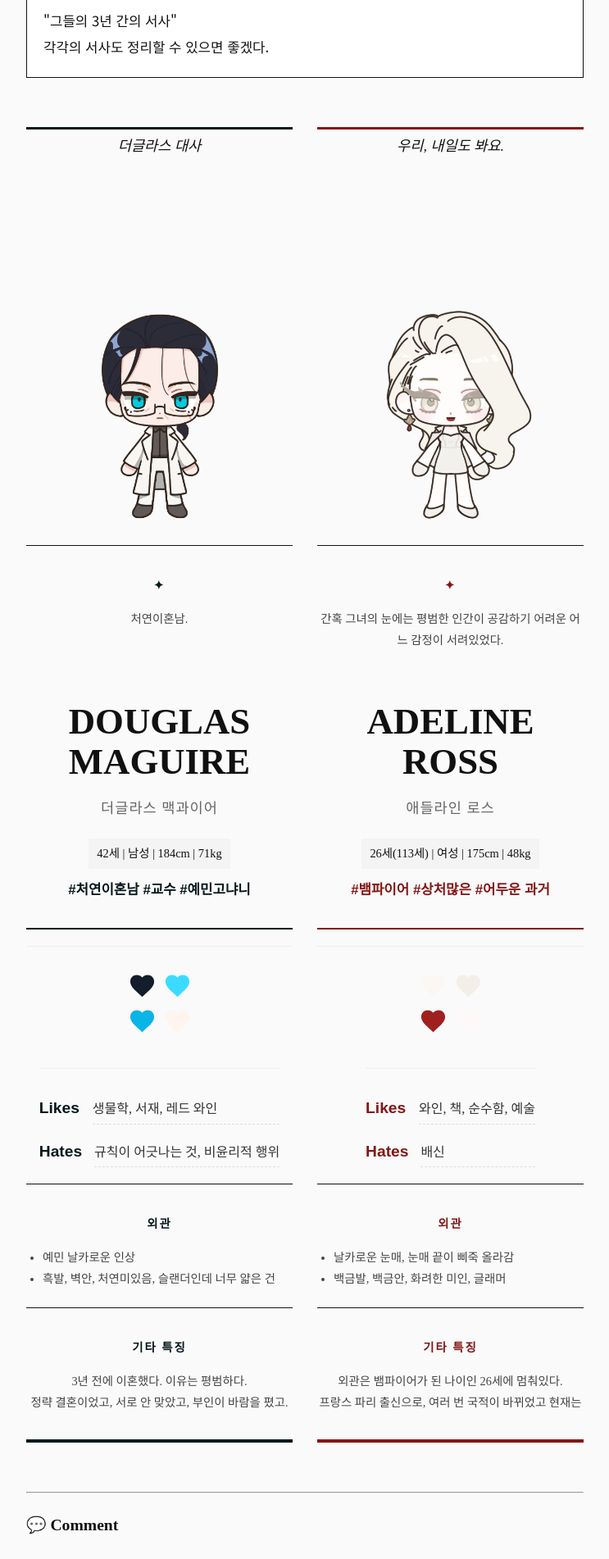
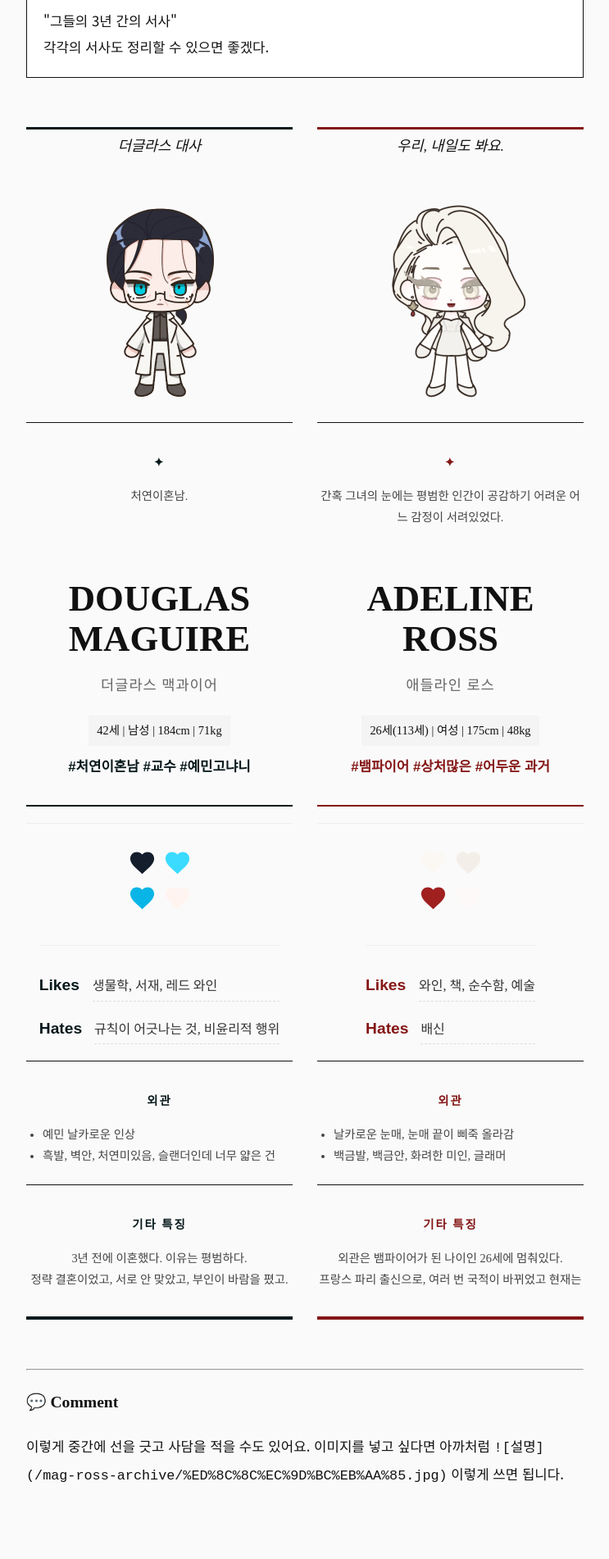
Before and after one commit to narelim/mag-ross-archive, a Jekyll site: the page built from _posts/2025-12-17-original42113.md, in a window 1280 px wide. Shown: the part 595-2497 px from the top of the page at 82% size, without its empty margins (268-1011 px from the left). Built offline with Jekyll 4.4.1, drawn with Linux system fonts in a browser that asks for light colours; some web fonts are replaced.

Commit message:
Update style.css

```diff
--- a/assets/css/style.css
+++ b/assets/css/style.css
@@ -641,7 +641,7 @@ header { padding: 30px 30px; text-align: center; border-bottom: 1px solid #eee;
     display: flex;
     flex-direction: column;
     margin-bottom: 10px;
-   gap:0px;
+    gap: 0px;
 }
 
 /* 1-1. 대사 (말풍선) */
@@ -662,7 +662,7 @@ header { padding: 30px 30px; text-align: center; border-bottom: 1px solid #eee;
 /* 1-2. 전신 이미지 */
 .editorial-pair-grid .sheet-full-body {
     order: 2;
-    height: 450px;
+    height: 300px;
     display: flex;
     align-items: flex-end;
     justify-content: center;
```
